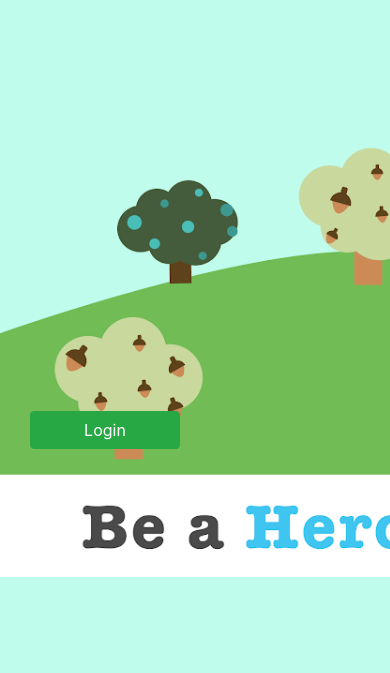
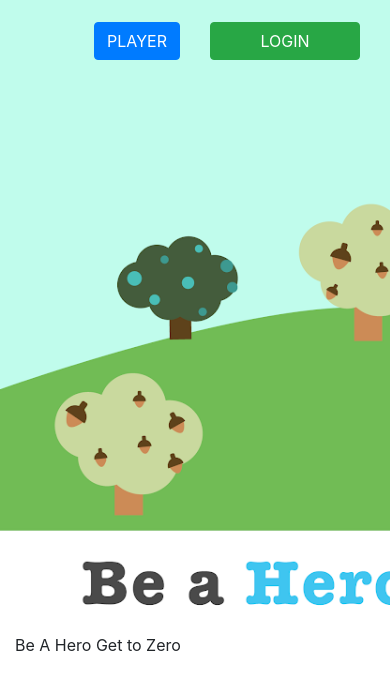
Before and after one commit to Carbon0-Games/carbon0-web-app, a Django app: page / in a window 390 px wide. Shown: the part 267-940 px from the top of the page. Before the commit the page ends 844 px from the top, so only its background shows below. Run offline with Django 3.2, Linux system fonts and the light colour scheme; some libraries are stand-ins or nearby versions.

Commit message:
Refactoring of landing page is on track. Needs more work. ifram added, footer added, buttons in place.

```diff
--- a/carbon0/templates/index.html
+++ b/carbon0/templates/index.html
@@ -2,24 +2,39 @@
 <!-- Landing Page template -->
 {% extends "base.html" %}
 {% load static %}
+
 {% block content %}
     <!-- HERO -->
+    <nav class="navbar navbar-expand-lg navbar-light bg-light" id="nav1">
+        <a class="navbar-brand" href="#" src="{% static 'images/linkedin_img.png' %}">Carbon0</a>
+    </nav>
+
     <div class="container-fluid" style="background-image: url('{% static 'images/carbon0Home.png' %}'); height: 100vh; background-size: cover; background-repeat: no-repeat;">
+        <div class="container pt-4">
+            <div class="embed-responsive embed-responsive-16by9">
+                <iframe width="560" height="315" src="https://www.youtube.com/embed/jZ_YdamxG30" frameborder="0" allow="accelerometer; autoplay; clipboard-write; encrypted-media; gyroscope; picture-in-picture" allowfullscreen></iframe>
+            </div>
+        </div>
         <div class="container-fluid">
-            <div class="row align-items-center" style="height: 100vh">
-                <div class="col-md-4 my-auto">
+            <div class="row align-items-center" style="height: 10vh">
+                <div class="col my-auto align-items-center">
                 <!-- Call to ACTION: Play the Game for the First Time -->
                     <form class='float-right' method='post'>
                         {% csrf_token %}
-                        <input type="submit" value="New Player?" class="btn btn-primary">
+                        <input type="submit" value="PLAYER" class="btn btn-primary">
                     </form>
                 </div>
-                <div class="col-md-4 my-auto"></div>
-                <div class="col-md-4 my-auto">
+                <!-- <div class="col-md-4 my-auto"></div> -->
+                <div class="col my-auto align-items-center">
                 <!-- Call to ACTION: Login -->
-                    <a href="{% url 'accounts:login' %}" type="button" class="btn btn-success float-left" style="width: 150px">Login</a>
+                    <a href="{% url 'accounts:login' %}" type="button" class="btn btn-success float-left" style="width: 150px">LOGIN</a>
                 </div>
             </div>
         </div>
     </div>
+    <footer class="sticky-footer">
+        <div class="container">
+            <p>Be A Hero    Get to Zero</p>
+        </div>
+    </footer>
 {% endblock %}
```
Also changed, not shown: carbon0/accounts/templates/accounts/auth/login.html (indentation only).
